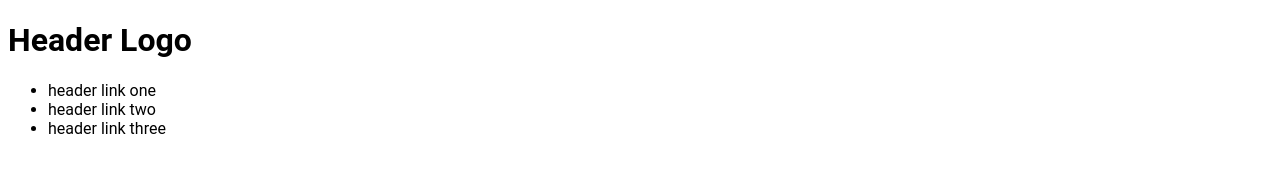
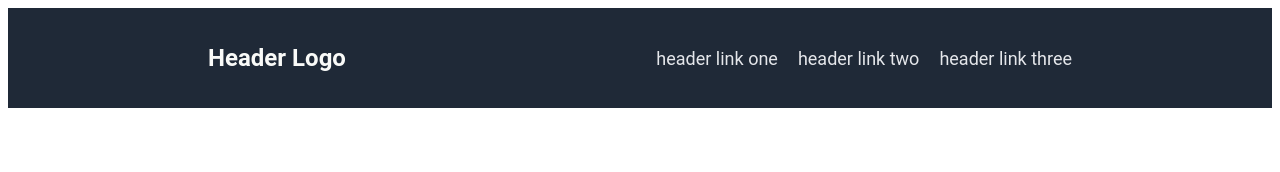
Before and after one commit to abacrosbie/odin_landing_page, a plain HTML site: page index.html in a window 1280 px wide. Drawn offline with Linux system fonts and the light colour scheme.

Commit message:
added header styling

```diff
--- a/index.html
+++ b/index.html
@@ -7,12 +7,20 @@
 </head>
 
 <body>
-    <h1 class="header">Header Logo</h1>
+
+
+
+    <div class="headings">
+    <h1 class="logo">Header Logo</h1>
     <ul class="h_links">
         <li>header link one</li>
         <li>header link two</li>
         <li>header link three</li>
     </ul>
+    </div>
+
+
+
 </body>
 
 
--- a/style.css
+++ b/style.css
@@ -1,3 +1,27 @@
 body{
     font-family: Roboto, helvetica, sans-serif;
 }
+
+.headings{
+    display: flex;
+    background-color: #1F2937;
+    align-items: center;
+    padding: 20px;
+    padding-left: 200px;
+    padding-right: 200px;
+}
+
+.logo{
+    color: #F9FAF8;
+    font-size: 24px;
+    flex-grow: 1;
+}
+
+.h_links{
+    color: #E5E7EB;
+    font-size: 18px;
+    display: flex;
+    list-style: none;
+    justify-content: space-between;
+    gap: 20px;
+}
```
